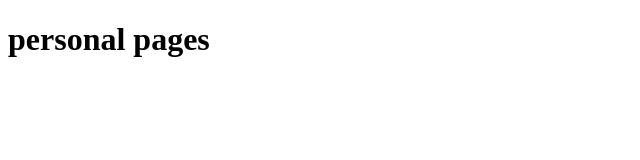
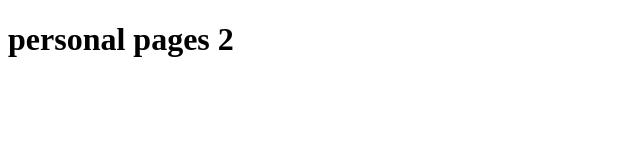
Before and after one commit to mookie34/PersonalPage, a website: page src/index.html in a window 1280 px wide. Shown: the full height of the page, 0-640 px from the left. Drawn offline with Linux system fonts and the light colour scheme.

Commit message:
primer commit nueva rama

```diff
--- a/src/index.html
+++ b/src/index.html
@@ -8,7 +8,7 @@
 </head>
 <body>
     <main>
-        <h1>personal pages</h1>
+        <h1>personal pages 2</h1>
     </main>
 </body>
 </html>
```
